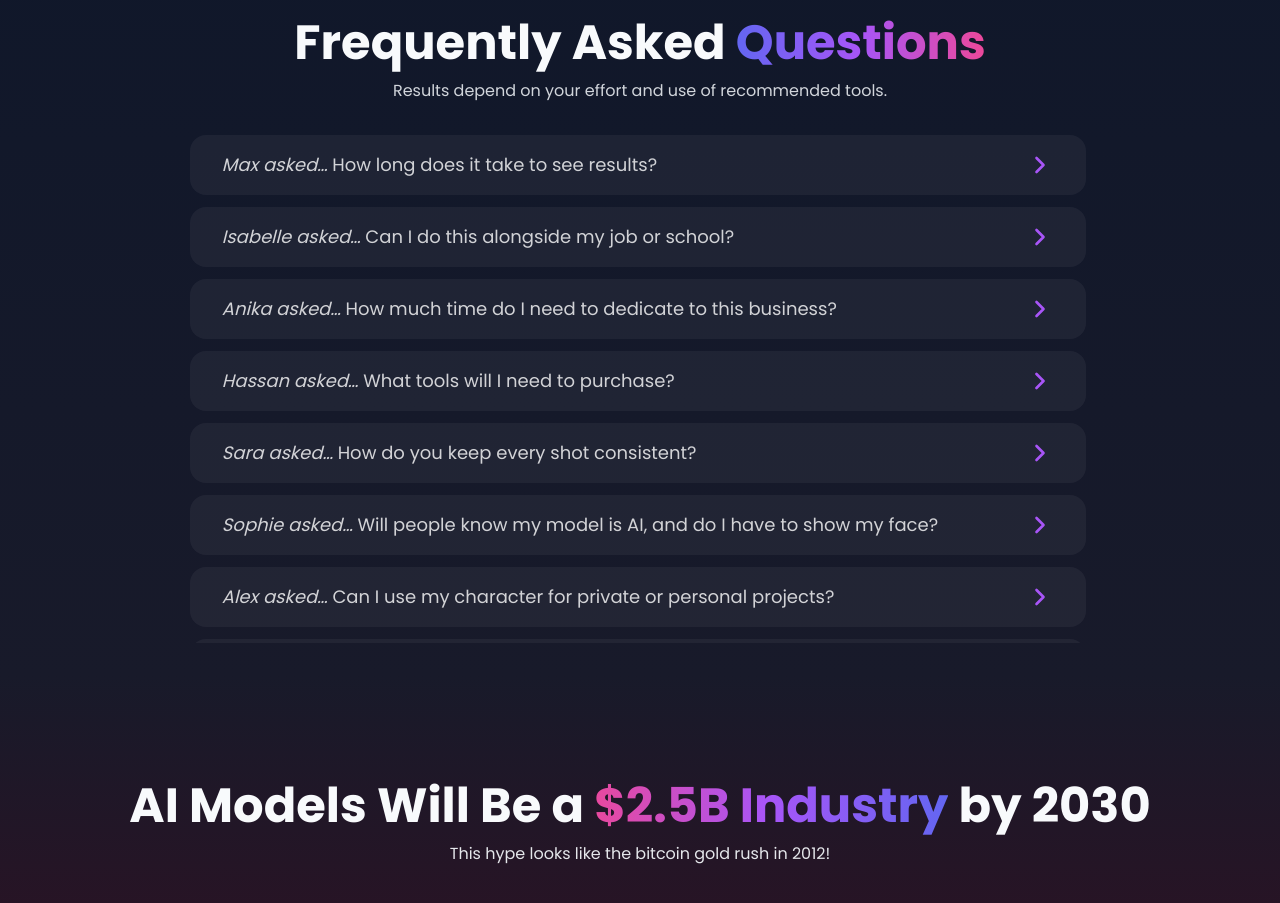
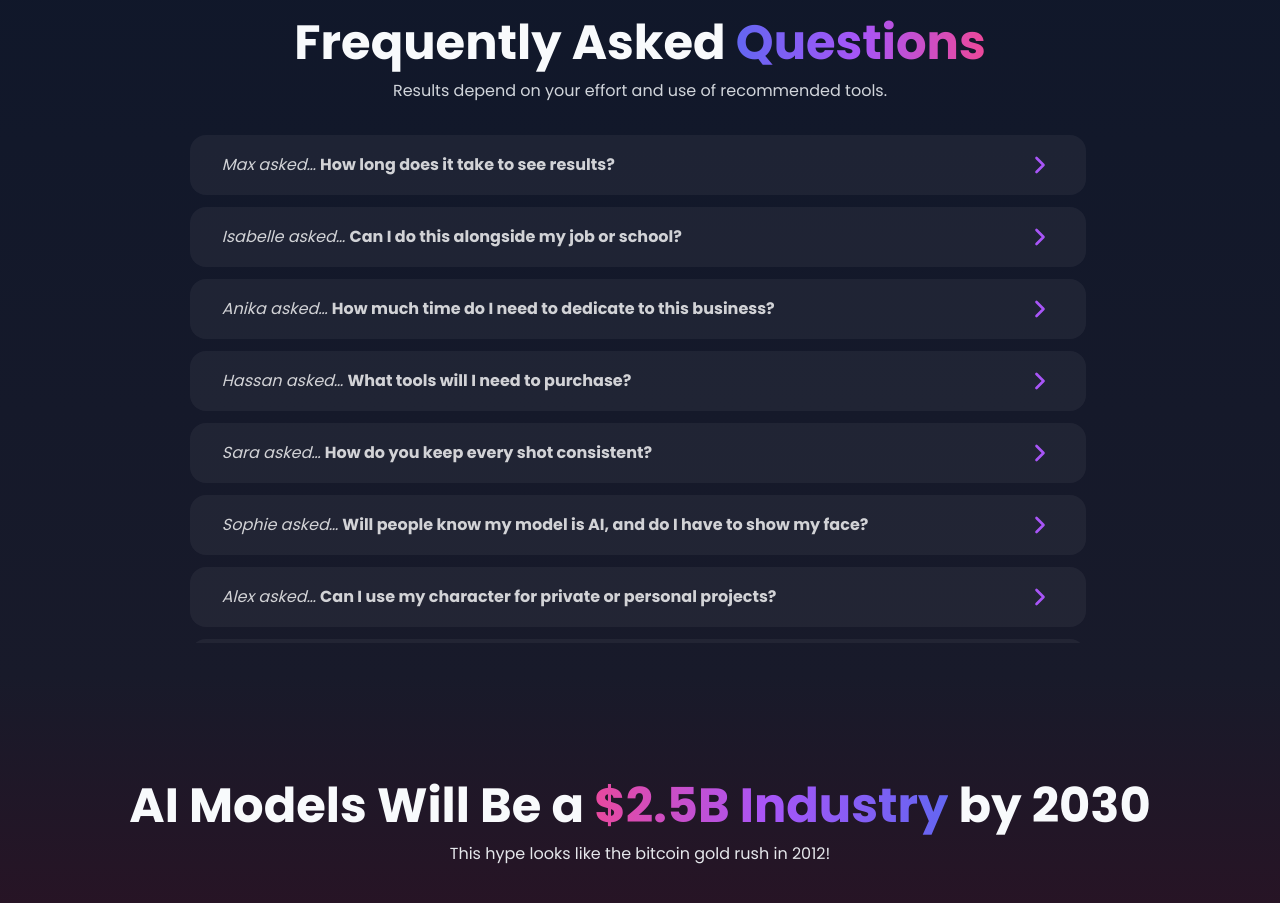
Before and after one commit to akhazau/aiinfluencer, a plain HTML site: page index.html in a window 1280 px wide. Shown: the part 5160-6063 px from the top of the page. Drawn offline with nearby package versions, Linux system fonts and the light colour scheme.

Commit message:
Update FAQ content in index.html and main.js to emphasize questions by using strong formatting, enhancing readability and user engagement.

```diff
--- a/index.html
+++ b/index.html
@@ -526,8 +526,8 @@
           <div id="faq-scroll-list" data-simplebar class="w-full max-w-[600px] md:max-w-[1000px] mx-auto max-h-[500px] md:max-h-[520px] pr-1 my-3">
             <!-- Q 1 -->
             <div class="faq-item w-[90%] mt-3 mx-auto overflow-hidden rounded-2xl">
-              <button class="w-full flex justify-between items-center px-8 py-3 md:py-4 text-left font-normal text-white/80 text-base md:text-lg focus:outline-none faq-toggle" style="background:#ffffff0d;">
-                <span><em>Max asked…</em> How long does it take to see results?</span>
+              <button class="w-full flex justify-between items-center px-8 py-3 md:py-4 text-left font-normal text-white/80 text-base md:text-base focus:outline-none faq-toggle" style="background:#ffffff0d;">
+                <span><em>Max asked…</em> <strong>How long does it take to see results?</strong></span>
                 <span class="faq-arrow transition-transform duration-300 flex items-center">
                   <svg width="28" height="28" viewBox="0 0 32 32" fill="none"><path d="M12 8L20 16L12 24" stroke="#a855f7" stroke-width="3" stroke-linecap="round" stroke-linejoin="round"/></svg>
                 </span>
@@ -538,8 +538,8 @@
             </div>
             <!-- Q 2 -->
             <div class="faq-item w-[90%] mx-auto overflow-hidden rounded-2xl">
-              <button class="w-full flex justify-between items-center px-8 py-3 md:py-4 text-left font-normal text-white/80 text-base md:text-lg focus:outline-none faq-toggle" style="background:#ffffff0d;">
-                <span><em>Isabelle asked…</em> Can I do this alongside my job or school?</span>
+              <button class="w-full flex justify-between items-center px-8 py-3 md:py-4 text-left font-normal text-white/80 text-base md:text-base focus:outline-none faq-toggle" style="background:#ffffff0d;">
+                <span><em>Isabelle asked…</em> <strong>Can I do this alongside my job or school?</strong></span>
                 <span class="faq-arrow transition-transform duration-300 flex items-center">
                   <svg width="28" height="28" viewBox="0 0 32 32" fill="none"><path d="M12 8L20 16L12 24" stroke="#a855f7" stroke-width="3" stroke-linecap="round" stroke-linejoin="round"/></svg>
                 </span>
@@ -550,8 +550,8 @@
             </div>
             <!-- Q 3 -->
             <div class="faq-item w-[90%] mx-auto overflow-hidden rounded-2xl">
-              <button class="w-full flex justify-between items-center px-8 py-4 text-left font-normal text-white/80 text-base md:text-lg focus:outline-none faq-toggle" style="background:#ffffff0d;">
-                <span><em>Anika asked…</em> How much time do I need to dedicate to this business?</span>
+              <button class="w-full flex justify-between items-center px-8 py-4 text-left font-normal text-white/80 text-base md:text-base focus:outline-none faq-toggle" style="background:#ffffff0d;">
+                <span><em>Anika asked…</em> <strong>How much time do I need to dedicate to this business?</strong></span>
                 <span class="faq-arrow transition-transform duration-300 flex items-center">
                   <svg width="28" height="28" viewBox="0 0 32 32" fill="none"><path d="M12 8L20 16L12 24" stroke="#a855f7" stroke-width="3" stroke-linecap="round" stroke-linejoin="round"/></svg>
                 </span>
@@ -562,8 +562,8 @@
             </div>
             <!-- Q 4 -->
             <div class="faq-item w-[90%] mx-auto overflow-hidden rounded-2xl">
-              <button class="w-full flex justify-between items-center px-8 py-4 text-left font-normal text-white/80 text-base md:text-lg focus:outline-none faq-toggle" style="background:#ffffff0d;">
-                <span><em>Hassan asked…</em> What tools will I need to purchase?</span>
+              <button class="w-full flex justify-between items-center px-8 py-4 text-left font-normal text-white/80 text-base md:text-base focus:outline-none faq-toggle" style="background:#ffffff0d;">
+                <span><em>Hassan asked…</em> <strong>What tools will I need to purchase?</strong></span>
                 <span class="faq-arrow transition-transform duration-300 flex items-center">
                   <svg width="28" height="28" viewBox="0 0 32 32" fill="none"><path d="M12 8L20 16L12 24" stroke="#a855f7" stroke-width="3" stroke-linecap="round" stroke-linejoin="round"/></svg>
                 </span>
@@ -574,8 +574,8 @@
             </div>
             <!-- Q 5 -->
             <div class="faq-item w-[90%] mx-auto overflow-hidden rounded-2xl">
-              <button class="w-full flex justify-between items-center px-8 py-4 text-left font-normal text-white/80 text-base md:text-lg focus:outline-none faq-toggle" style="background:#ffffff0d;">
-                <span><em>Sara asked…</em> How do you keep every shot consistent?</span>
+              <button class="w-full flex justify-between items-center px-8 py-4 text-left font-normal text-white/80 text-base md:text-base focus:outline-none faq-toggle" style="background:#ffffff0d;">
+                <span><em>Sara asked…</em> <strong>How do you keep every shot consistent?</strong></span>
                 <span class="faq-arrow transition-transform duration-300 flex items-center">
                   <svg width="28" height="28" viewBox="0 0 32 32" fill="none"><path d="M12 8L20 16L12 24" stroke="#a855f7" stroke-width="3" stroke-linecap="round" stroke-linejoin="round"/></svg>
                 </span>
@@ -586,8 +586,8 @@
             </div>
             <!-- Q 6 -->
             <div class="faq-item w-[90%] mx-auto overflow-hidden rounded-2xl">
-              <button class="w-full flex justify-between items-center px-8 py-4 text-left font-normal text-white/80 text-base md:text-lg focus:outline-none faq-toggle" style="background:#ffffff0d;">
-                <span><em>Sophie asked…</em> Will people know my model is AI, and do I have to show my face?</span>
+              <button class="w-full flex justify-between items-center px-8 py-4 text-left font-normal text-white/80 text-base md:text-base focus:outline-none faq-toggle" style="background:#ffffff0d;">
+                <span><em>Sophie asked…</em> <strong>Will people know my model is AI, and do I have to show my face?</strong></span>
                 <span class="faq-arrow transition-transform duration-300 flex items-center">
                   <svg width="28" height="28" viewBox="0 0 32 32" fill="none"><path d="M12 8L20 16L12 24" stroke="#a855f7" stroke-width="3" stroke-linecap="round" stroke-linejoin="round"/></svg>
                 </span>
@@ -598,8 +598,8 @@
             </div>
             <!-- Q 7 -->
             <div class="faq-item w-[90%] mx-auto overflow-hidden rounded-2xl">
-              <button class="w-full flex justify-between items-center px-8 py-4 text-left font-normal text-white/80 text-base md:text-lg focus:outline-none faq-toggle" style="background:#ffffff0d;">
-                <span><em>Alex asked…</em> Can I use my character for private or personal projects?</span>
+              <button class="w-full flex justify-between items-center px-8 py-4 text-left font-normal text-white/80 text-base md:text-base focus:outline-none faq-toggle" style="background:#ffffff0d;">
+                <span><em>Alex asked…</em> <strong>Can I use my character for private or personal projects?</strong></span>
                 <span class="faq-arrow transition-transform duration-300 flex items-center">
                   <svg width="28" height="28" viewBox="0 0 32 32" fill="none"><path d="M12 8L20 16L12 24" stroke="#a855f7" stroke-width="3" stroke-linecap="round" stroke-linejoin="round"/></svg>
                 </span>
@@ -610,8 +610,8 @@
             </div>
             <!-- Q 8 -->
             <div class="faq-item w-[90%] mx-auto overflow-hidden rounded-2xl">
-              <button class="w-full flex justify-between items-center px-8 py-4 text-left font-normal text-white/80 text-base md:text-lg focus:outline-none faq-toggle" style="background:#ffffff0d;">
-                <span><em>Bella asked…</em> What makes this course different, and can I learn at my own pace?</span>
+              <button class="w-full flex justify-between items-center px-8 py-4 text-left font-normal text-white/80 text-base md:text-base focus:outline-none faq-toggle" style="background:#ffffff0d;">
+                <span><em>Bella asked…</em> <strong>What makes this course different, and can I learn at my own pace?</strong></span>
                 <span class="faq-arrow transition-transform duration-300 flex items-center">
                   <svg width="28" height="28" viewBox="0 0 32 32" fill="none"><path d="M12 8L20 16L12 24" stroke="#a855f7" stroke-width="3" stroke-linecap="round" stroke-linejoin="round"/></svg>
                 </span>
@@ -620,7 +620,6 @@
                 2.5 h of distilled step-by-step video, ready templates, check-lists and support. Learn at your own speed; lifetime access and updates.
               </div>
             </div>
-
           </div>
         </div>
       </div>
--- a/scripts/main.js
+++ b/scripts/main.js
@@ -113,21 +113,21 @@ document.addEventListener("DOMContentLoaded", function () {
       "faq-title": "Frequently Asked",
       "faq-title-gradient": "Questions",
       "faq-desc": "Results depend on your effort and use of recommended tools.",
-      "faq-q1": "<em>Max asked…</em> How long does it take to see results?",
+      "faq-q1": "<em>Max asked…</em> <strong>How long does it take to see results?</strong>",
       "faq-a1": "First photo-real shots on the very first evening; a full feed in 4-7 days with 1–2 h of daily practice.",
-      "faq-q2": "<em>Isabelle asked…</em> Can I do this alongside my job or school?",
+      "faq-q2": "<em>Isabelle asked…</em> <strong>Can I do this alongside my job or school?</strong>",
       "faq-a2": "Yes. Lessons are under 20 min and on-demand 24/7 — watch in the evenings or on weekends.",
-      "faq-q3": "<em>Anika asked…</em> How much time do I need to dedicate to this business?",
+      "faq-q3": "<em>Anika asked…</em> <strong>How much time do I need to dedicate to this business?</strong>",
       "faq-a3": "1–2 h per day is enough to launch content and scale the project.",
-      "faq-q4": "<em>Hassan asked…</em> What tools will I need to purchase?",
+      "faq-q4": "<em>Hassan asked…</em> <strong>What tools will I need to purchase?</strong>",
       "faq-a4": "Just Midjourney — Basic $10/mo to start or Standard $30/mo for speed. Other services are cheap pay-as-you-go — pennies versus one pro shoot.",
-      "faq-q5": "<em>Sara asked…</em> How do you keep every shot consistent?",
+      "faq-q5": "<em>Sara asked…</em> <strong>How do you keep every shot consistent?</strong>",
       "faq-a5": "The course includes a Face-Lock Consistency System — ready prompts & settings that lock facial features so every frame feels from the same shoot.",
-      "faq-q6": "<em>Sophie asked…</em> Will people know my model is AI, and do I have to show my face?",
+      "faq-q6": "<em>Sophie asked…</em> <strong>Will people know my model is AI, and do I have to show my face?</strong>",
       "faq-a6": "With our workflow images look like real photos. Showing your own face is optional — use a fictional persona or an upgraded you.",
-      "faq-q7": "<em>Alex asked…</em> Can I use my character for private or personal projects?",
+      "faq-q7": "<em>Alex asked…</em> <strong>Can I use my character for private or personal projects?</strong>",
       "faq-a7": "Absolutely. Your trained model is yours — use it in blogs, ads or closed content with no restrictions.",
-      "faq-q8": "<em>Bella asked…</em> What makes this course different, and can I learn at my own pace?",
+      "faq-q8": "<em>Bella asked…</em> <strong>What makes this course different, and can I learn at my own pace?</strong>",
       "faq-a8": "2.5 h of distilled step-by-step video, ready templates, check-lists and support. Learn at your own speed; lifetime access and updates.",
 
       // Final CTA Section
```
